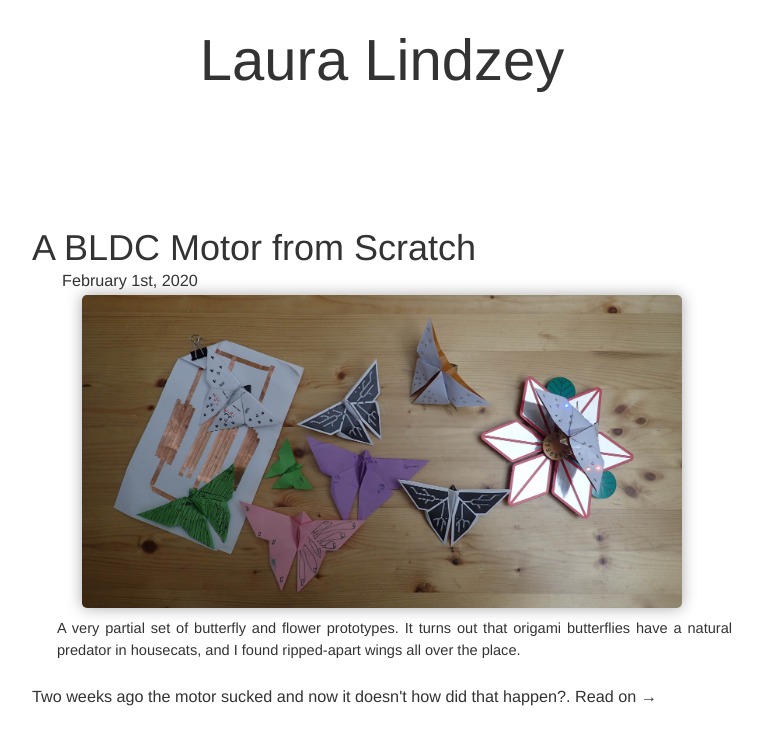
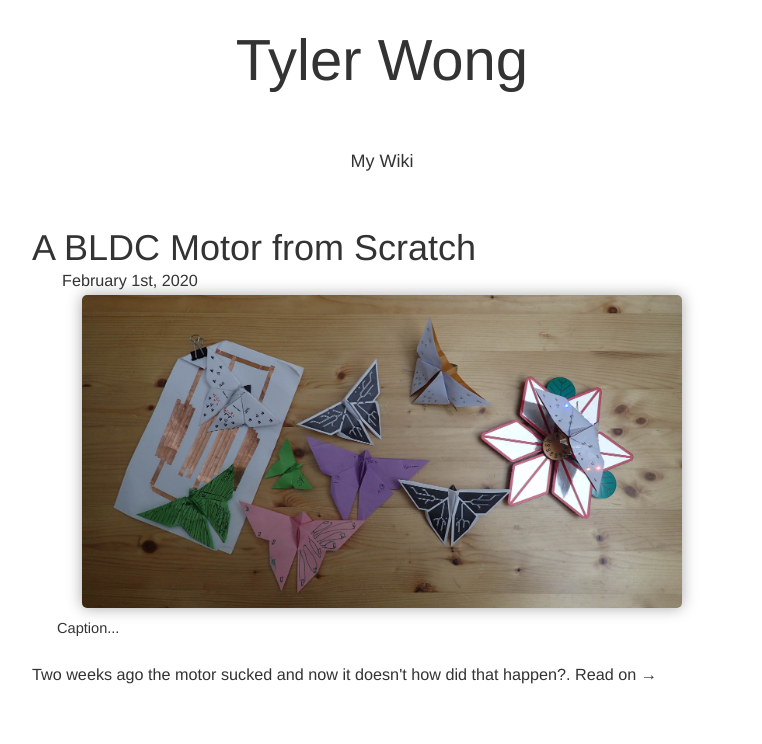
Before and after one commit to tylerqwong/tylerqwong.github.io, a plain HTML site: page index.html in a window 1280 px wide. Shown: the whole page, without its empty margins (258-1020 px from the left). Drawn offline with Linux system fonts and the light colour scheme; a web font is replaced by a local one.

Commit message:
minor edits, done for the day

```diff
--- a/index.html
+++ b/index.html
@@ -6,7 +6,7 @@
     <title>Tyler Wong</title>
 
     <!-- note to self -> what's the norm for copying github repos, do I need to give credit or ask or something? Shouldnt be a problem until it is. -->
-    <meta name="author" content="Laura Lindzey">
+    <meta name="author" content="Tyler Wong">
 
     <link rel="stylesheet" href="/theme/css/main.css?">
     <link rel="stylesheet" href="/theme/css/pygment.css?">
@@ -31,11 +31,12 @@
   </head>
   <body>
       <header>
-        <h1><a href="/index.html">Laura Lindzey</a></h1>
+        <h1><a href="/index.html">Tyler Wong</a></h1>
         <!--<span class="tagline"> </span>-->
         <br>
 <nav id="main-nav">
   <ul>
+    <li><a href = "https://tylerqwong.gitbook.io">My Wiki</a></li>
     <!--<li><a href="/index.html">Blog</a></li>
     <li><a href="/archives.html">Archives</a></li>
     <li><a href="/pages/about.html">About</a></li>-->
@@ -44,13 +45,13 @@
       </header>
       <section>
 <article class="post">
-      <h2 class="title"><a href="/blog/2019/11/26/origami-butterfly/">A BLDC Motor from Scratch</a></h2>
+      <h2 class="title"><a href="">A BLDC Motor from Scratch</a></h2>
       <dif class="meta">
         <div class="date"> February 1st, 2020 </div>
       <div class="entry-content"><div class="figure">
   <img class="center" alt="Assorted origami butterflies" src="/images/origami_butterfly_pcb/butterfly_evolution.jpg" style="width: 100%; max-width: 600px; height: auto">
   <p class="caption">
-  A very partial set of butterfly and flower prototypes. It turns out that origami butterflies have a natural predator in housecats, and I found ripped-apart wings all over the place.
+  Caption...
 
 </p></div>
 
```
